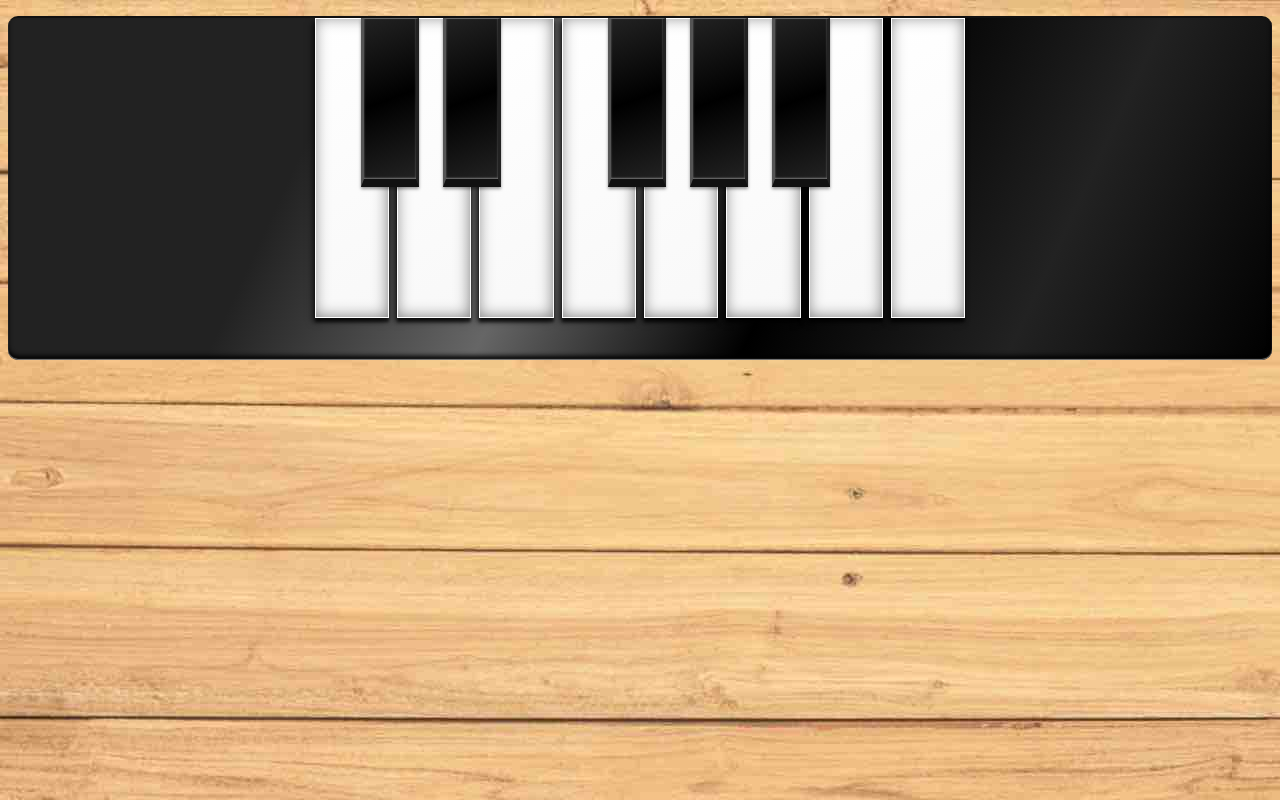
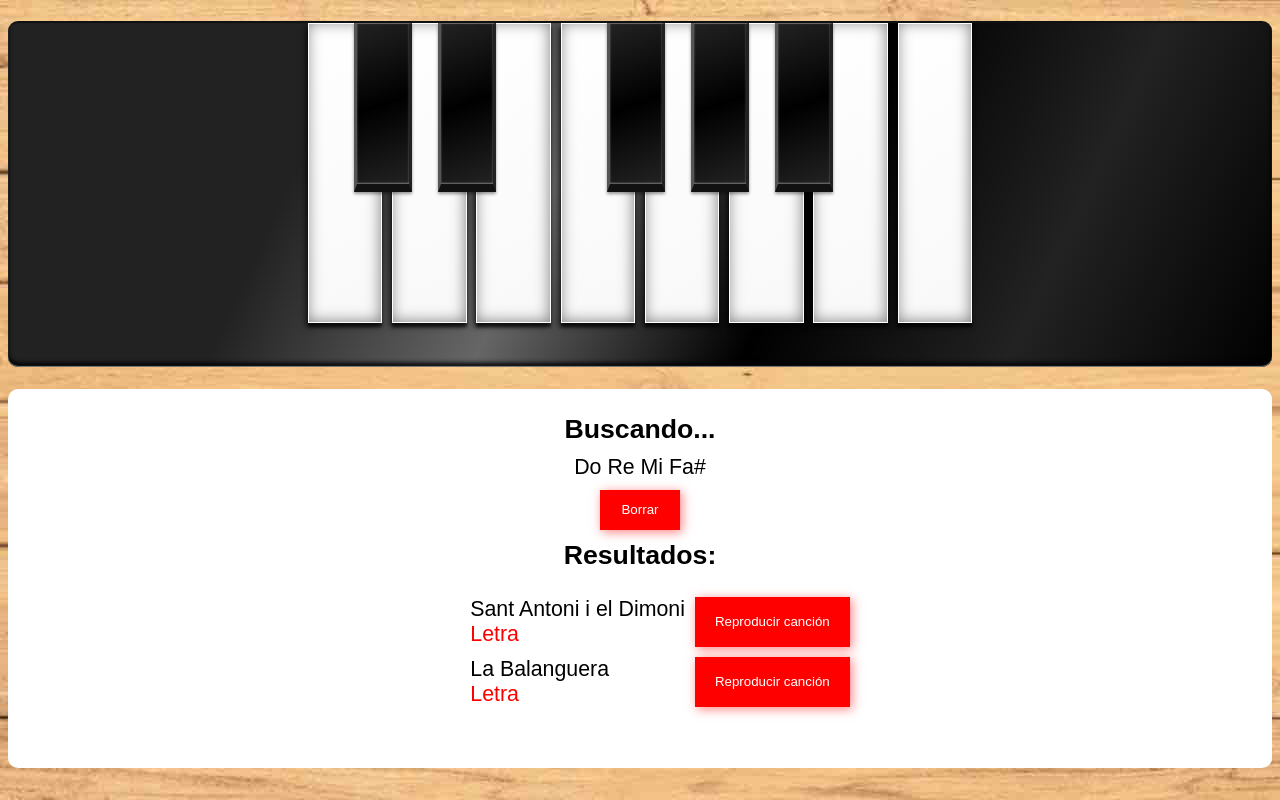
Before and after one commit to manupau/2425_IFC33C_DWC, a plain HTML site: page Piano/esquelet/piano.html in a window 1280 px wide. Drawn offline with Linux system fonts and the light colour scheme; a web font is replaced by a local one.

Commit message:
Sudbido Piano R02

```diff
--- a/Piano/esquelet/assets/css/piano.css
+++ b/Piano/esquelet/assets/css/piano.css
@@ -1,6 +1,13 @@
 /*css tret de https://github.com/LFeh/piano/blob/master/dev/assets/css/style.css*/
+@import url('https://fonts.googleapis.com/css2?family=Afacad+Flux:wght@100..1000&display=swap');
+
+
+
 body{
     background-image: url("../img/background/background11.jpg");
+    font-family: "Afacad Flux", sans-serif;
+    font-optical-sizing: auto;
+    font-size: 16pt;
 }
 
 .piano {
@@ -69,3 +76,67 @@ body{
     border-bottom-width: 3px;
     top: 0;
 }
+
+.contenedorBusq{
+    background-color: white;
+    display:flex;
+    flex-direction: column;
+    align-items: center;
+    border-radius: 10px;
+    margin-top:20px;
+    padding: 20px 10px 30px 10px;
+}
+
+section div, div div{
+    margin:5px;
+}
+
+.botonBusq, .botonCanc{
+    background-color: red;
+    color: white;
+    padding: 0 20px 0 20px;
+    box-shadow: 2px 2px 10px rgba(255, 0, 0, 0.5);
+    border: 0;
+
+}
+
+.botonBusq:hover, .botonCanc:hover{
+    background-color: rgb(150, 0, 0);
+    cursor: pointer;
+}
+
+.botonBusq{
+    height: 40px;
+    width: 80px;
+}
+
+.botonCanc{
+    grid-row: span 2;
+    margin-left: auto;
+
+}
+
+a{
+    text-decoration: none;
+    color: red;
+}
+
+.cancion{
+    display: grid;
+    grid-template-columns: auto auto;
+    grid-template-rows: auto auto;
+}
+
+li{
+    list-style-type: none;
+    margin-bottom: 10px;
+}
+
+p{
+    margin: 0 10px 0 0;
+}
+
+.titulo{
+    font-size: 20pt;
+    font-weight: bold;
+}
--- a/Piano/esquelet/piano.html
+++ b/Piano/esquelet/piano.html
@@ -2,7 +2,7 @@
 <html lang="en">
 <head>
     <meta charset="UTF-8">
-    <title>Title</title>
+    <title>Piano Manu</title>
     <link rel="stylesheet" href="assets/css/piano.css">
 
     <link rel="icon" type="image/png" sizes="128x128" href="assets/img/icons/favicon-128x128.png">
@@ -43,5 +43,23 @@
             <span class="white-key" id="C2"></span>
         </li>
     </ul>
+    <section class="contenedorBusq">
+        <div class="busquedaTxt titulo">Buscando...</div>
+        <div class="busqueda">Do Re Mi Fa#</div>
+        <div><button class="botonBusq">Borrar</button></div>
+        <div class="titulo">Resultados:</div>
+        <ul>
+            <li class="cancion">
+                <p>Sant Antoni i el Dimoni</p>
+                <button class="botonCanc">Reproducir canción</button>
+                <a href="">Letra</a>
+            </li>
+            <li class="cancion">
+                <p>La Balanguera</p>
+                <button class="botonCanc">Reproducir canción</button>
+                <a href="">Letra</a>
+            </li>
+        </ul>
+    </section>
 </body>
 </html>
```
